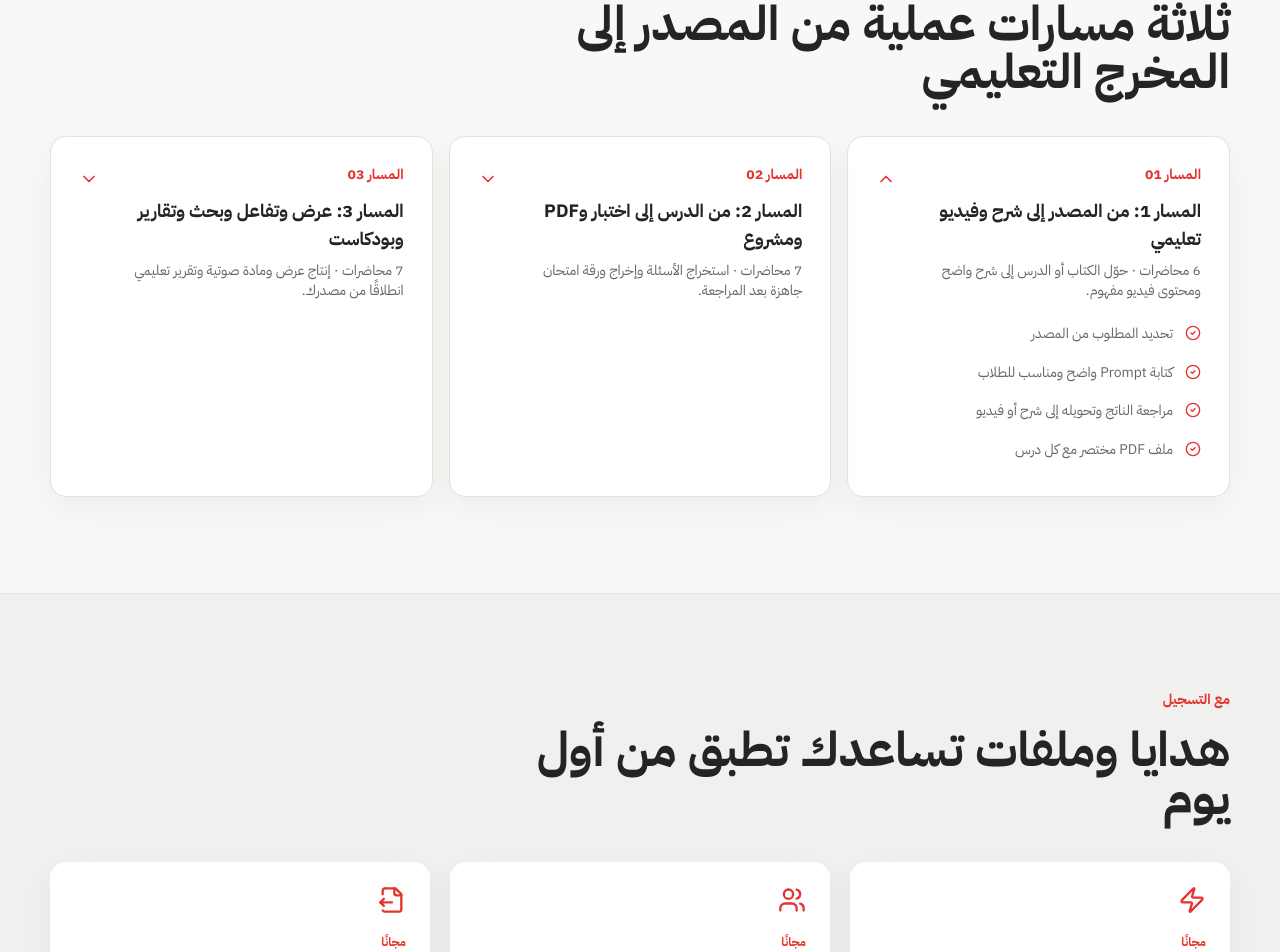
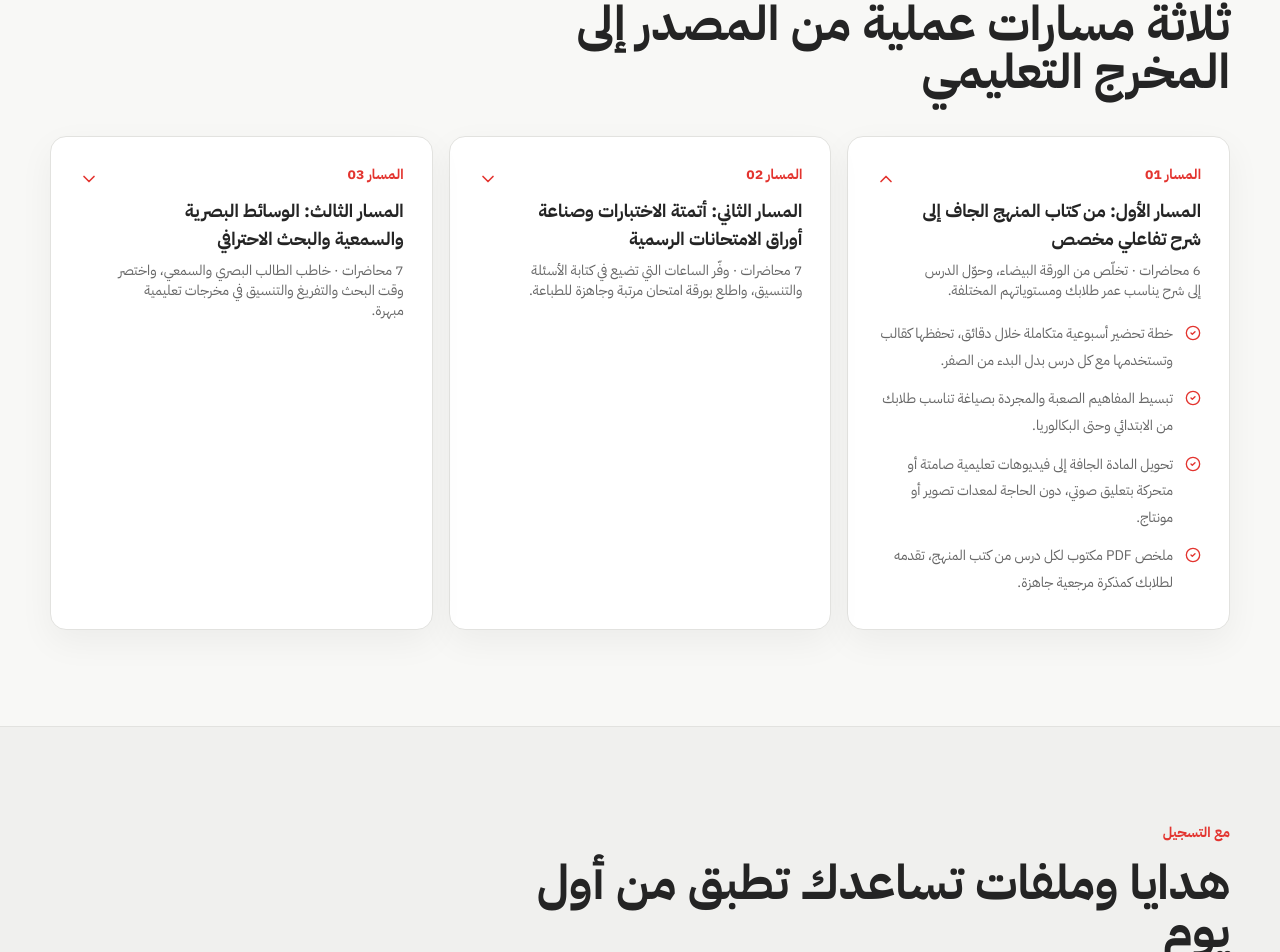
Before and after one commit to fhrrutedf/notebooklm-course-landing, a Next.js app: page / in a window 1280 px wide. Shown: the part 3756-4708 px from the top of the page. Built offline with nearby package versions, Linux system fonts and the light colour scheme.

Commit message:
Rewrite course tracks for teacher outcomes

```diff
--- a/src/app/page.tsx
+++ b/src/app/page.tsx
@@ -81,9 +81,9 @@ export default function LandingPage() {
   }
 
   const modules = [
-    { title: 'المسار 1: من المصدر إلى شرح وفيديو تعليمي', lessons: 6, desc: 'حوّل الكتاب أو الدرس إلى شرح واضح ومحتوى فيديو مفهوم.', items: ['تحديد المطلوب من المصدر', 'كتابة Prompt واضح ومناسب للطلاب', 'مراجعة الناتج وتحويله إلى شرح أو فيديو', 'ملف PDF مختصر مع كل درس'] },
-    { title: 'المسار 2: من الدرس إلى اختبار وPDF ومشروع', lessons: 7, desc: 'استخراج الأسئلة وإخراج ورقة امتحان جاهزة بعد المراجعة.', items: ['إنشاء أسئلة متنوعة ونموذج إجابة', 'إخراج ورقة PDF عربية قابلة للطباعة', 'بناء مشروع أو مهمة صفية', 'قوالب PDF للتطبيق والرجوع السريع'] },
-    { title: 'المسار 3: عرض وتفاعل وبحث وتقارير وبودكاست', lessons: 7, desc: 'إنتاج عرض ومادة صوتية وتقرير تعليمي انطلاقًا من مصدرك.', items: ['عرض تقديمي ونشاط تفاعلي', 'Podcast أو شرح صوتي وفيديو', 'بحث وتقرير مع مراجعة المصادر', 'ملفات PDF وقوالب للمخرجات'] },
+    { title: 'المسار الأول: من كتاب المنهج الجاف إلى شرح تفاعلي مخصص', lessons: 6, desc: 'تخلّص من الورقة البيضاء، وحوّل الدرس إلى شرح يناسب عمر طلابك ومستوياتهم المختلفة.', items: ['خطة تحضير أسبوعية متكاملة خلال دقائق، تحفظها كقالب وتستخدمها مع كل درس بدل البدء من الصفر.', 'تبسيط المفاهيم الصعبة والمجردة بصياغة تناسب طلابك من الابتدائي وحتى البكالوريا.', 'تحويل المادة الجافة إلى فيديوهات تعليمية صامتة أو متحركة بتعليق صوتي، دون الحاجة لمعدات تصوير أو مونتاج.', 'ملخص PDF مكتوب لكل درس من كتب المنهج، تقدمه لطلابك كمذكرة مرجعية جاهزة.'] },
+    { title: 'المسار الثاني: أتمتة الاختبارات وصناعة أوراق الامتحانات الرسمية', lessons: 7, desc: 'وفّر الساعات التي تضيع في كتابة الأسئلة والتنسيق، واطلع بورقة امتحان مرتبة وجاهزة للطباعة.', items: ['بنك أسئلة متنوع: صح وخطأ، خيارات متعددة، وأسئلة تفكير نقدي مع سلالم تصحيح نموذجية.', 'تصدير الاختبار إلى Word قابل للتعديل أو عرض PowerPoint تفاعلي تظهر إجاباته بنقرة واحدة أمام الطلاب.', 'إخراج ورقة امتحان رسمية خلال نحو 18 دقيقة، مع الترويسة وبيانات الطالب وهوامش مريحة للعين.', 'بطاقات مراجعة رقمية Flashcards تساعد الطلاب يثبتوا المفاهيم بطريقة تفاعلية وممتعة.'] },
+    { title: 'المسار الثالث: الوسائط البصرية والسمعية والبحث الاحترافي', lessons: 7, desc: 'خاطب الطالب البصري والسمعي، واختصر وقت البحث والتفريغ والتنسيق في مخرجات تعليمية مبهرة.', items: ['تحويل فصل كامل إلى Podcast تعليمي بصوتين يتناقشان بطريقة طبيعية تساعد الطالب يسمع ويراجع أثناء التنقل.', 'تفكيك الفصول الطويلة إلى خرائط ذهنية وإنفوجرافيك منظم يختصر الوحدة المعقدة في صفحة واحدة.', 'إعداد تقارير علمية موثقة والبحث عن استراتيجيات تدريس حديثة من مصادر موثوقة بدل البحث العشوائي.', 'تحويل أي فيديو تعليمي من YouTube إلى مصدر مكتوب وملخص داخل دفترك دون تفريغ يدوي.'] },
   ]
   const gifts = [
     { title: 'ساعة مجانية لكتابة Prompt واضح', value: 'مجانًا', desc: 'تدريب إضافي يساعدك تطلب النتيجة المناسبة بدل التجربة العشوائية.', icon: Zap },
```
